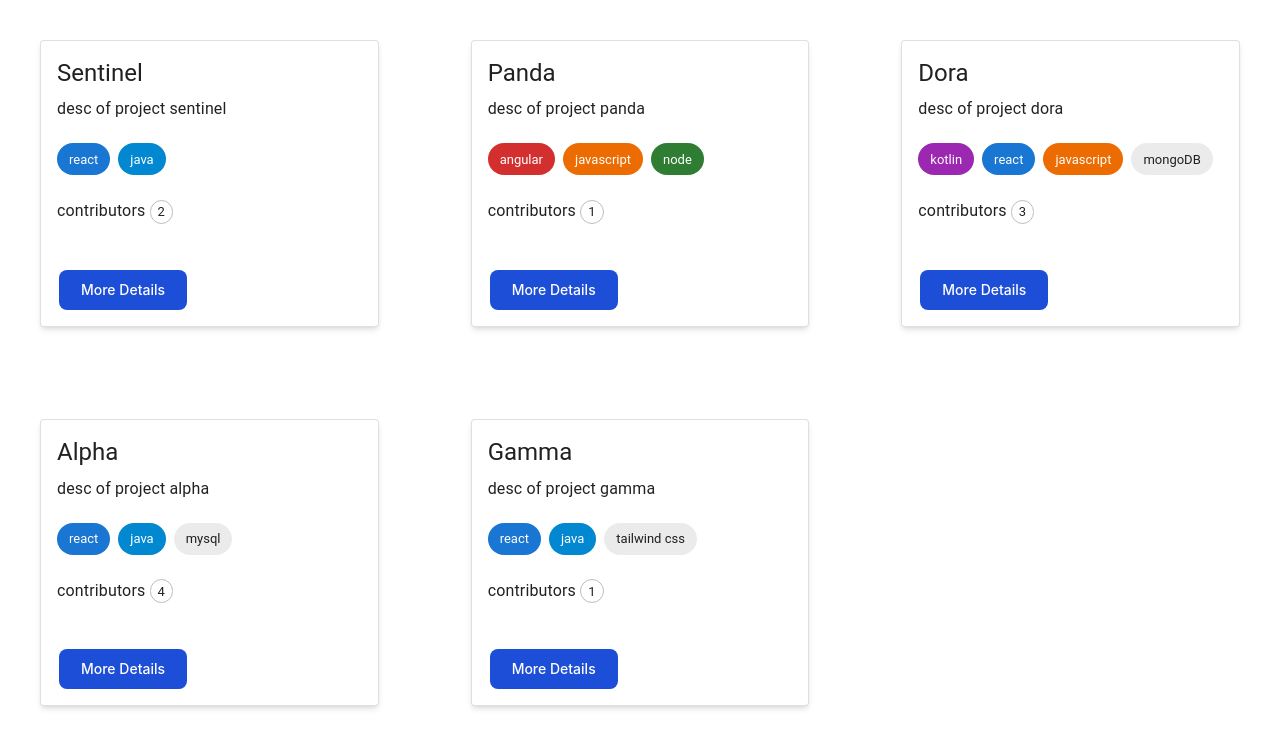
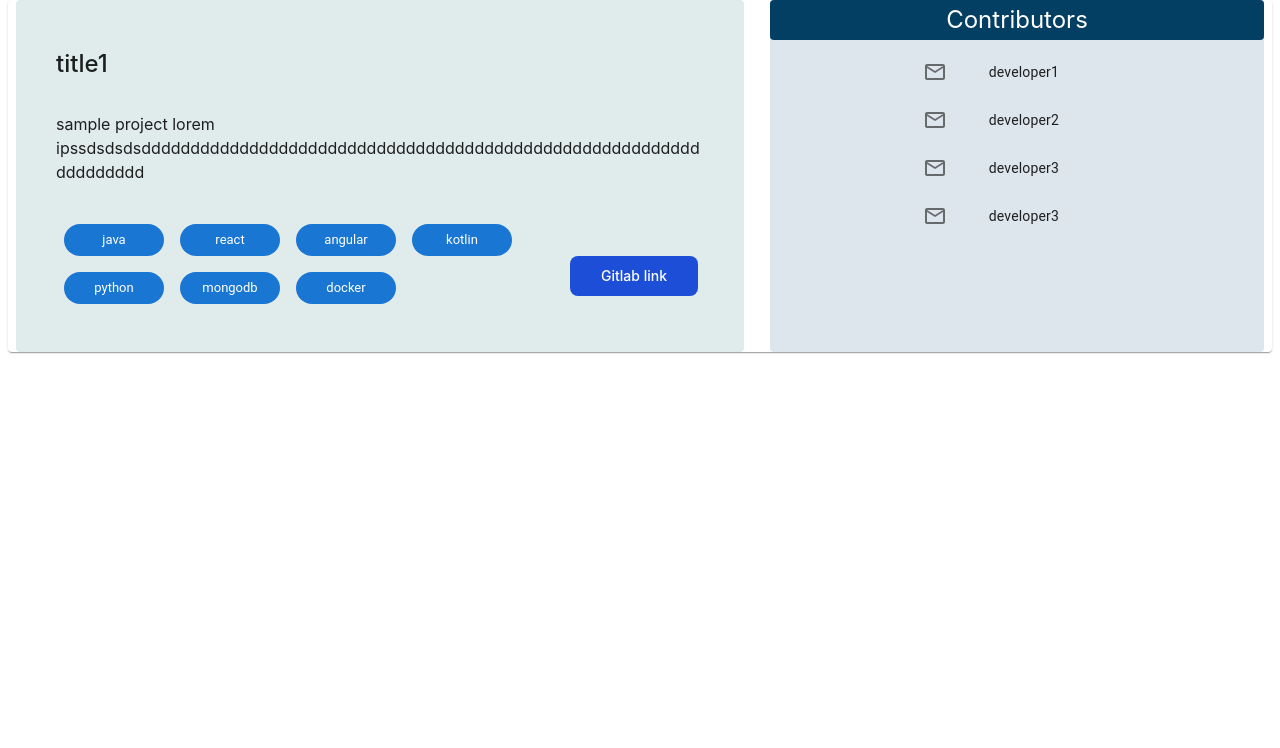
Before and after one commit to yashgandhi876/hackathonUBS, a React (Create React App) app in the folder frontend/: page / in a window 1280 px wide. Shown: the top 748 px of the page. Built offline with nearby package versions, Linux system fonts and the light colour scheme.

Commit message:
project page

```diff
--- a/frontend/src/App.js
+++ b/frontend/src/App.js
@@ -1,13 +1,32 @@
 import './App.css';
+import Detail from './ProjectDetail/Detail';
 import AddProject from './AddProject';
-import Dashboard from './Dashboard';
+
+const project1 = {
+  title:'title1',
+  description:'sample project',
+  linkText: 'link to gitlab',
+  image: "https://img.freepik.com/premium-photo/abstract-luxury-gradient-blue-background-smooth-dark-blue-with-black-vignette-studio-banner_1258-54053.jpg?w=1800",
+  imageText: "project Image",
+  contributors: [
+    "developer1",
+    "developer2",
+    "developer3",
+    "developer3",
+    "developer3",
+    "developer3",
+    "developer3",
+    "developer3"
+  ],
+  tags: ['java','react','angular','kotlin','python','mongodb','docker']
+}
+
 
 function App() {
   return (
   <div className="app">
-    <Dashboard/>
+    <Detail project={project1}/>
   </div>
   );
 }
-
 export default App;
--- a/frontend/src/ProjectDetail/Detail.js
+++ b/frontend/src/ProjectDetail/Detail.js
@@ -6,44 +6,56 @@ import Typography from '@mui/material/Typography';
 import List from '@mui/material/List';
 import ListItem from '@mui/material/ListItem';
 import ListItemText from '@mui/material/ListItemText';
-import { Chip, IconButton } from '@mui/material';
+import { Card, Chip, IconButton } from '@mui/material';
 import EmailOutlinedIcon from '@mui/icons-material/EmailOutlined';
 
 const Detail = ({project}) => {
-    console.log(project.contributors)
     return(<div className='h-full'>
         <React.Fragment>
-        <Toolbar sx={{ borderBottom: 1, borderColor: 'divider' }} className='w-full'>
-          <Typography
-            component="h2"
-            variant="h5"
-            color="inherit"
-            align="center"
-            noWrap
-            sx={{ flex: 1 }}
-          >
-            Project Name
-          </Typography>
-        </Toolbar>
+
     </React.Fragment>
-    <Grid container md={11} className='bg-[#9DB2BF] h-[150px] rounded m-auto'>
-          <Grid item md={12}>
-              <h1 className='text-center text-2xl mt-2'>
+    <Card className='ml-2 mr-2 pl-2 pr-2 h-full'>
+    <Grid container className=' rounded m-auto'>
+          <Grid item md={7} className='bg-[#e0ebeb]  rounded p-10 '>
+              <h1 className='text-2xl mt-2 font-medium'>
                 {project.title}
               </h1>
-              <h2 className='text-center text-lg mt-2'>
-                {project.description}
+              <br/>
+              <h2 className=' mt-2 break-words text-base'>
+                {project.description} lorem ipssdsdsdsdddddddddddddddddddddddddddddddddddddddddddddddddddddddddddddddddd
               </h2>
-              <div className='text-center mt-2'>
-              <Link variant="subtitle1" href="#" className='text-center text-lg mt-2'>
+              <br/>
+              <div className='mt-2'>
+              {/* <Link variant="subtitle1" href="#" className='text-center text-lg mt-2'>
                 {project.linkText}
-              </Link>
+              </Link> */}
+              <Grid container>
+                <Grid item md={9}>
+                <div className=''>
+                    {project.tags.map((tag) => {
+                        return(
+                            <Chip label={tag} color="primary" className="m-2 w-[100px]"/>
+                        )
+                    })
+
+                    }
+                </div>
+                </Grid>
+                <Grid item md={3} >
+               <button
+						type="button"
+						className="mt-10 ml-7 w-32 text-white bg-blue-700 hover:bg-blue-800 focus:ring-4 focus:ring-blue-300 font-medium rounded-lg text-sm px-5 py-2.5 mr-2 mb-2 dark:bg-blue-600 dark:hover:bg-blue-700 focus:outline-none dark:focus:ring-blue-800"
+					>
+						Gitlab link
+					</button>
+                    </Grid>
+              </Grid>
+
               </div>
           </Grid>
-    </Grid>
-    <div className="flex w-full m-2 h-[300px]">
-        <div className="w-[40%] bg-[#DDE6ED] h-full ml-[5%] rounded">
-            <div className='w-[80%] text-center text-2xl bg-[#033f63] rounded m-auto my-2 text-white border-black border-1 p-1'>
+          <Grid md={5}>
+          <div className=" bg-[#DDE6ED] h-full ml-[5%] rounded">
+            <div className=' text-center text-2xl bg-[#033f63] rounded m-auto text-white border-black border-1 p-1'>
                 Contributors
             </div>
             <div className='m-auto w-[60%] max-h-[200px] overflow-auto'>
@@ -61,6 +73,11 @@ const Detail = ({project}) => {
                 </List>
             </div>
         </div>
+          </Grid>
+    </Grid>
+
+    {/* <div className="flex w-full m-2 h-[300px]">
+
         <div className="w-[40%] bg-[#DDE6ED] h-full ml-[5%] rounded">
             <div className='w-[80%] text-center text-2xl bg-[#033f63] rounded m-auto my-2 text-white border-black border-1 p-1'>
                 Tags
@@ -75,7 +92,9 @@ const Detail = ({project}) => {
                 }
             </div>
         </div>
-    </div>
+    </div> */}
+    </Card>
+
         </div>
     )
 }
```
